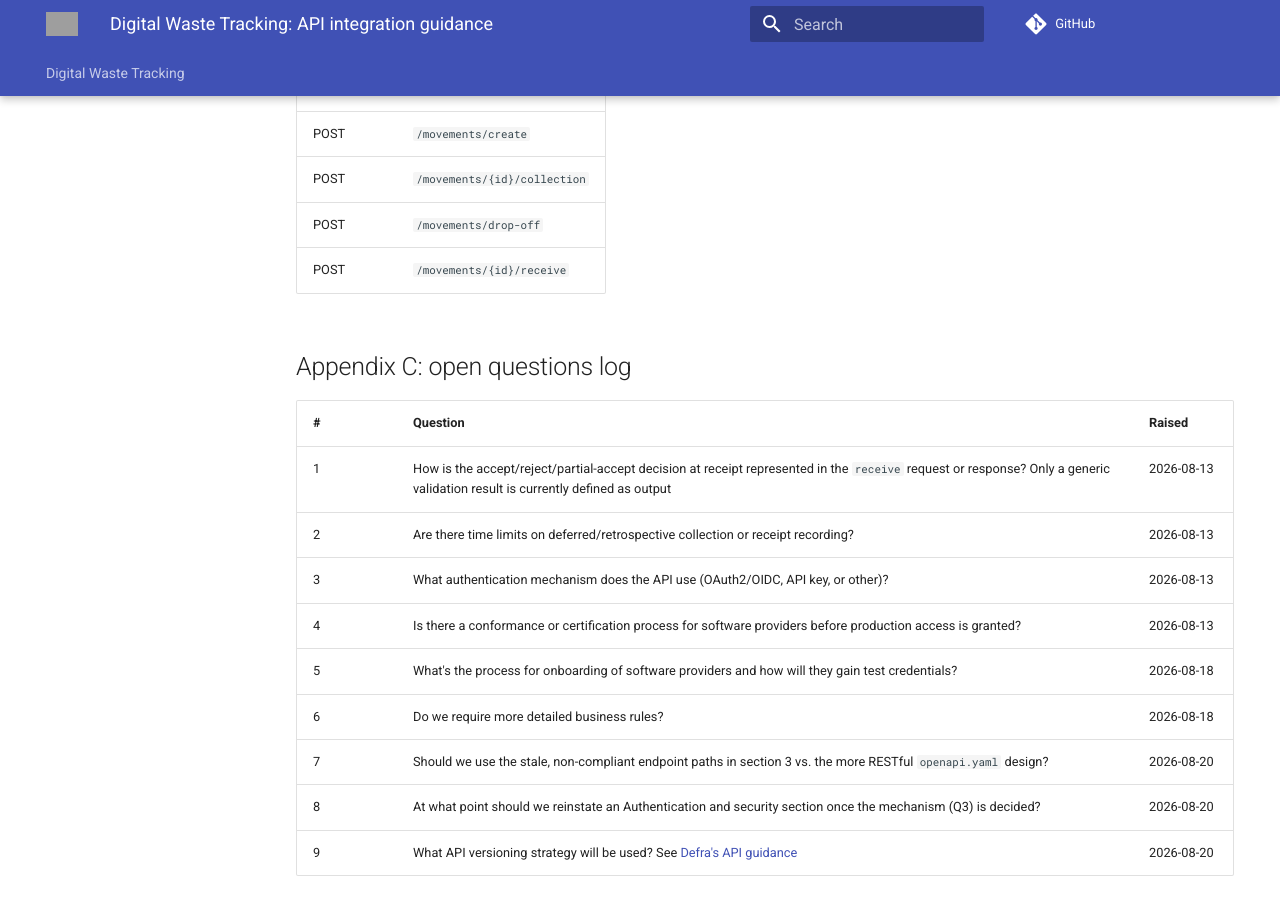
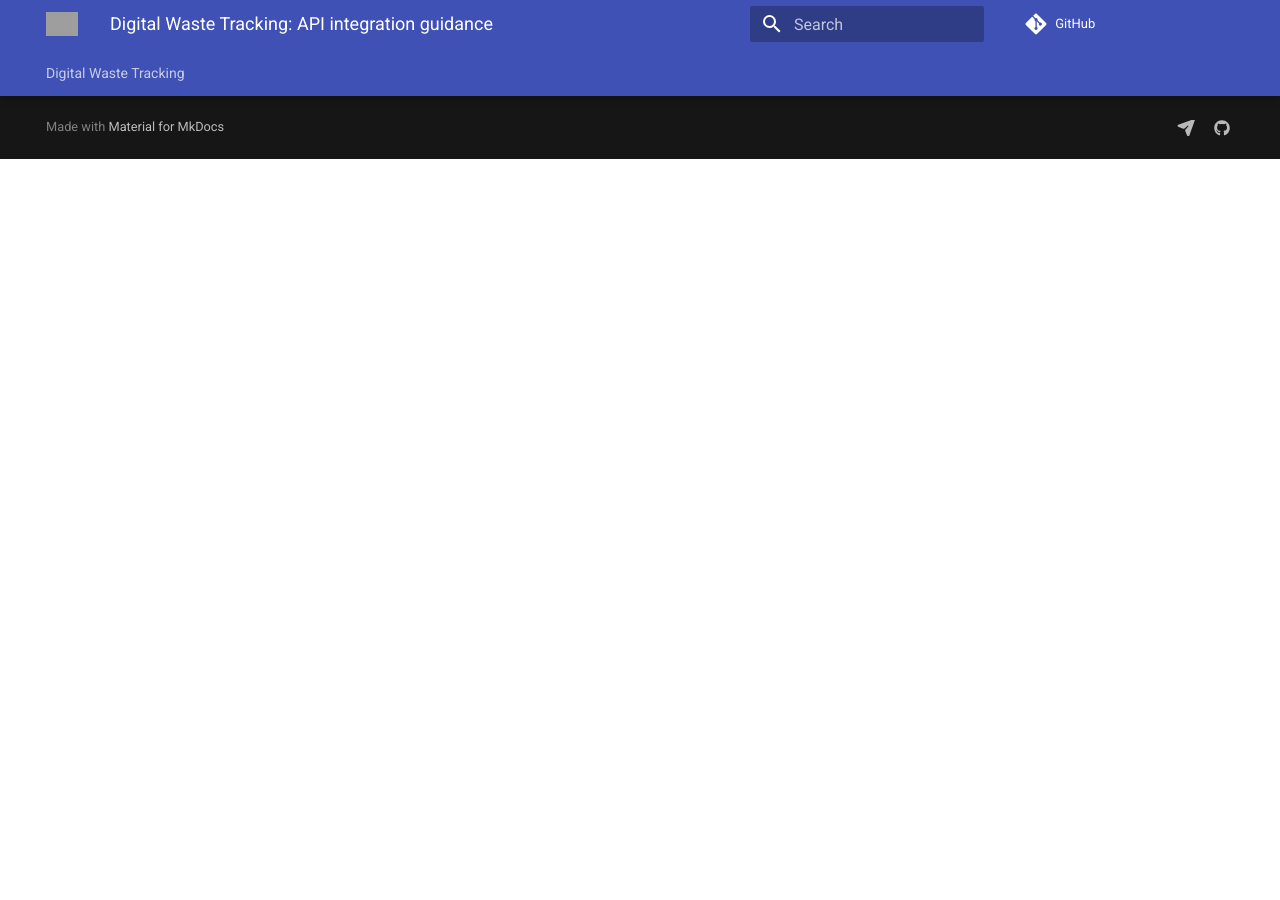
Before and after one commit to DEFRA/digital-waste-tracking-api-docs, an MkDocs documentation site: the page built from docs/software-provider-integration-guidance.md, in a window 1280 px wide and 900 px high, scrolled down 9891 px. Built offline with MkDocs 1.6.1 and Material for MkDocs 9.7.7, drawn with Linux system fonts in a browser that asks for light colours; comment, search, counter and statistics services are not loaded; the version menu is left out; after the commit the page ends 10050 px from its top, so only the background shows below that; some of the changed text lies outside the part shown; grey boxes are pictures that could not be loaded.

Commit message:
Remove sections on conventions and open questions
Removed general conventions and open questions log sections.

````diff
--- a/docs/software-provider-integration-guidance.md
+++ b/docs/software-provider-integration-guidance.md
@@ -294,14 +294,6 @@
 }
 ```
 
-### 3.5 General conventions
-
-- Environments and base URLs (sandbox/production) – *TBC*
-- API versioning and deprecation policy – *TBC*
-- Standard error response shape and status codes – *TBC*
-- Idempotency behaviour on retries – *TBC*
-- Rate limits and pagination – *TBC*
-
 <br>
 
 ## 4. Business rules and data reconciliation
@@ -342,18 +334,3 @@
 | POST | `/movements/{id}/collection` |
 | POST | `/movements/drop-off` |
 | POST | `/movements/{id}/receive` |
-
-
-## Appendix C: open questions log
-
-| # | Question | Raised |
-|---|---|---|
-| 1 | How is the accept/reject/partial-accept decision at receipt represented in the `receive` request or response? Only a generic validation result is currently defined as output | 2026-08-13 |
-| 2 | Are there time limits on deferred/retrospective collection or receipt recording? | 2026-08-13 |
-| 3 | What authentication mechanism does the API use (OAuth2/OIDC, API key, or other)? | 2026-08-13 |
-| 4 | Is there a conformance or certification process for software providers before production access is granted? | 2026-08-13 |
-| 5 | What's the process for onboarding of software providers and how will they gain test credentials? | 2026-08-18 |
-| 6 | Do we require more detailed business rules? | 2026-08-18 |
-| 7 | Should we use the stale, non-compliant endpoint paths in section 3 vs. the more RESTful `openapi.yaml` design? | 2026-08-20 |
-| 8 | At what point should we reinstate an Authentication and security section once the mechanism (Q3) is decided? | 2026-08-20 |
-| 9 | What API versioning strategy will be used? See [Defra's API guidance](https://eaflood.atlassian.net/wiki/spaces/DT/pages/5749932170/How+to+build+APIs+at+Defra) | 2026-08-20 |
````
